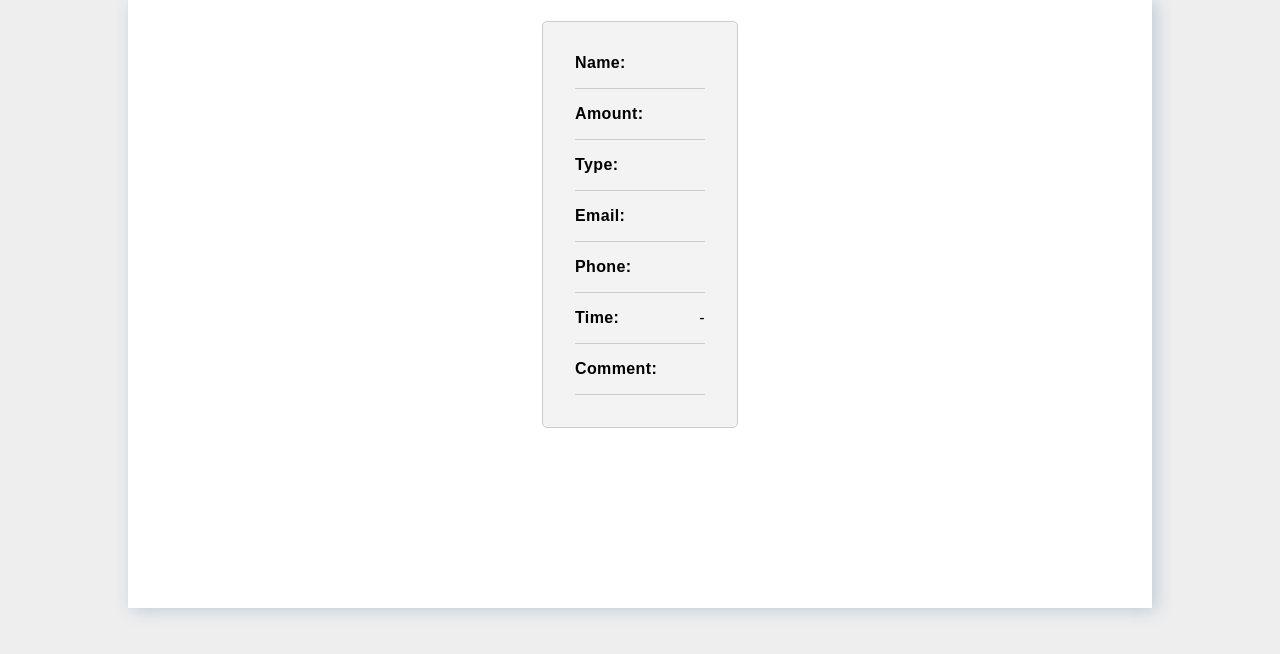
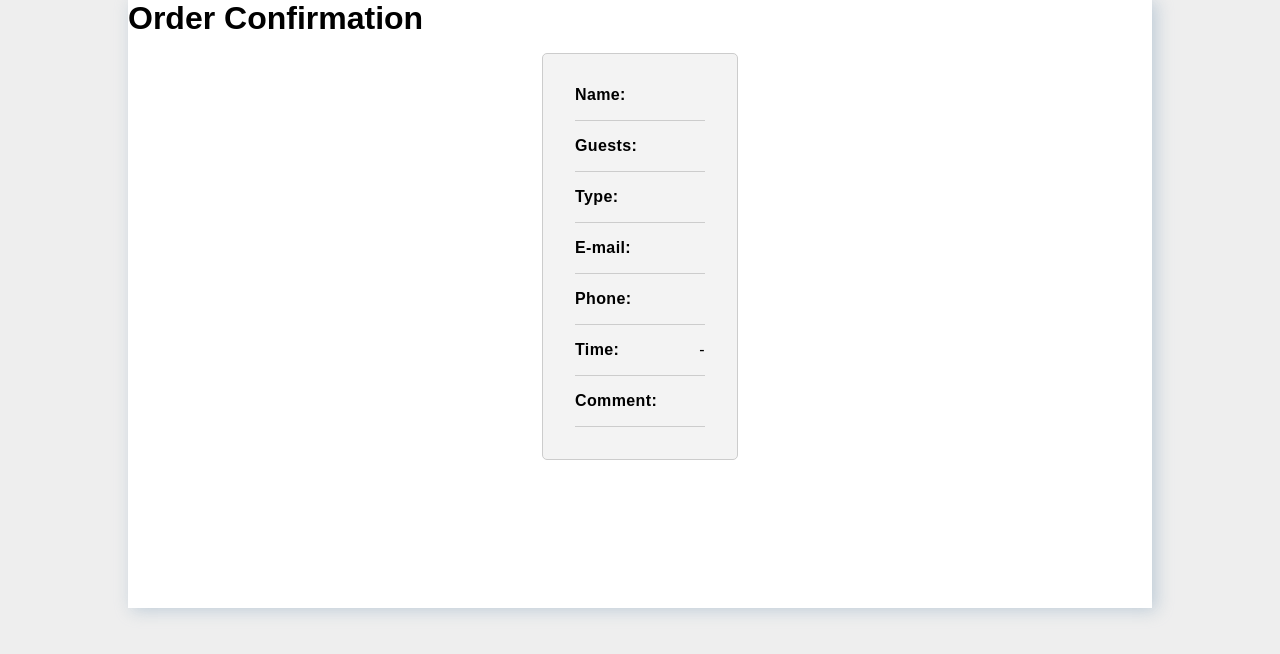
Before and after one commit to TinaHoldcroft/restaurant-booking, a Next.js app: page /Success in a window 1280 px wide. Shown: the top 654 px of the page. Built offline with nearby package versions, Linux system fonts and the light colour scheme; a web font is replaced by a local one.

Commit message:
style adjustments

```diff
--- a/pages/Success.js
+++ b/pages/Success.js
@@ -1,18 +1,21 @@
 import React from 'react';
 
-export const Success = (props) => (
+export function Success(props) {
+
+    return (
         <div className='success-page'>
             <h1>Order Confirmation</h1>
             <ul>
                 <li><b>Name:</b> {props.firstName} {props.lastName}</li>
-            <li><b>Amount:</b> {props.amount}</li>
+                <li><b>Guests:</b> {props.amount}</li>
                 <li><b>Type: </b>{props.type}</li>
-            <li><b>Email: </b>{props.email}</li>
+                <li><b>E-mail: </b>{props.email}</li>
                 <li><b>Phone:</b> {props.phone}</li>
                 <li><b>Time:</b> {props.arrival} - {props.departure}</li>
                 <li><b>Comment: </b>{props.comment}</li>
             </ul>
         </div>
-)
+    );
+}
 
 export default Success;
--- a/styles/partials/_base.scss
+++ b/styles/partials/_base.scss
@@ -18,7 +18,7 @@ body {
 body {
     @include flex(column nowrap, flex-start, center, auto, flex-start, 0);
     background-color: #eeeeee;
-    margin-bottom: 10rem;
+    margin-bottom: 4rem;
 }
 main {
     @include flex(column nowrap, flex-start, center, auto, flex-start, 0);
--- a/styles/partials/_form.scss
+++ b/styles/partials/_form.scss
@@ -1,6 +1,6 @@
 .form-wrapper {
     width: 100%;
-    padding: 3rem 6rem;
+    padding: 3rem 6rem 4rem 6rem;
     h1 {
         margin-bottom: 2rem;
         padding-bottom: 1rem;
--- a/styles/partials/_success.scss
+++ b/styles/partials/_success.scss
@@ -1,6 +1,5 @@
 .success-page {
     @include flex(column nowrap, flex-start, center, auto, flex-start, 1rem);
-    margin-top: -2rem;
     width: 100%;
     h1 {
         width: 100%;
--- a/styles/styles.css
+++ b/styles/styles.css
@@ -30,7 +30,7 @@ body {
   align-content: flex-start;
   gap: 0;
   background-color: #eeeeee;
-  margin-bottom: 10rem;
+  margin-bottom: 4rem;
 }
 
 main {
@@ -55,7 +55,7 @@ main {
 
 .form-wrapper {
   width: 100%;
-  padding: 3rem 6rem;
+  padding: 3rem 6rem 4rem 6rem;
 }
 .form-wrapper h1 {
   margin-bottom: 2rem;
@@ -337,7 +337,6 @@ fieldset .feedback {
   align-self: auto;
   align-content: flex-start;
   gap: 1rem;
-  margin-top: -2rem;
   width: 100%;
 }
 .success-page h1 {
```
Also changed, not shown: 1 other file (tests, documents, lock files or other folders). Lines whose indentation alone changed are shown as unchanged.
